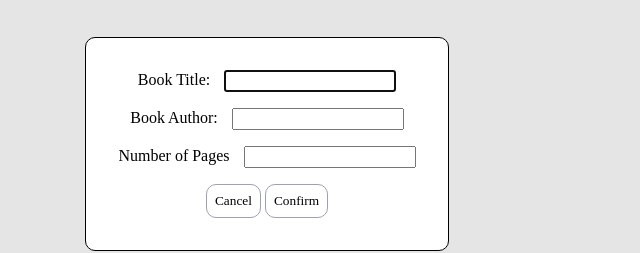
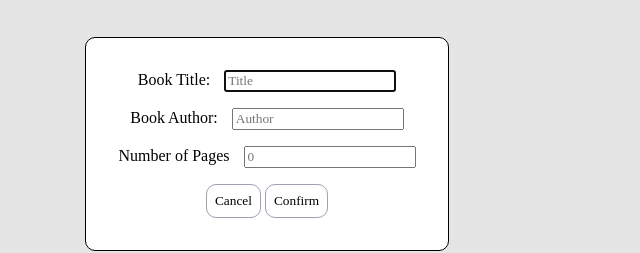
Before and after one commit to jehuzepedasilva2/library, a plain HTML site: page index.html in a window 1280 px wide. Both pictures are taken after a click on the button "ADD NEW BOOK". Shown: the part 256-509 px from the top of the page, 373-1013 px from the left. Drawn offline with Linux system fonts and the light colour scheme; a web font is replaced by a local one.

Commit message:
added placeholders for dialog box

```diff
--- a/index.html
+++ b/index.html
@@ -24,15 +24,15 @@
     <form action="">
       <div>
         <label for="title">Book Title:</label>
-        <input type="text" id="title" name="book_title">
+        <input type="text" id="title" name="book_title" placeholder="Title">
       </div>
       <div>
         <label for="author">Book Author:</label>
-        <input type="text" name="book_author" id="author">
+        <input type="text" name="book_author" id="author" placeholder="Author">
       </div>
       <div>
         <label for="num-pages">Number of Pages</label>
-        <input type="number" name="number_pages" id="num-pages" min="0">
+        <input type="number" name="number_pages" id="num-pages" min="0" placeholder="0">
       </div>
       <div>
         <button class="dial-btn" value="cancel" formmethod="dialog">Cancel</button>
```
